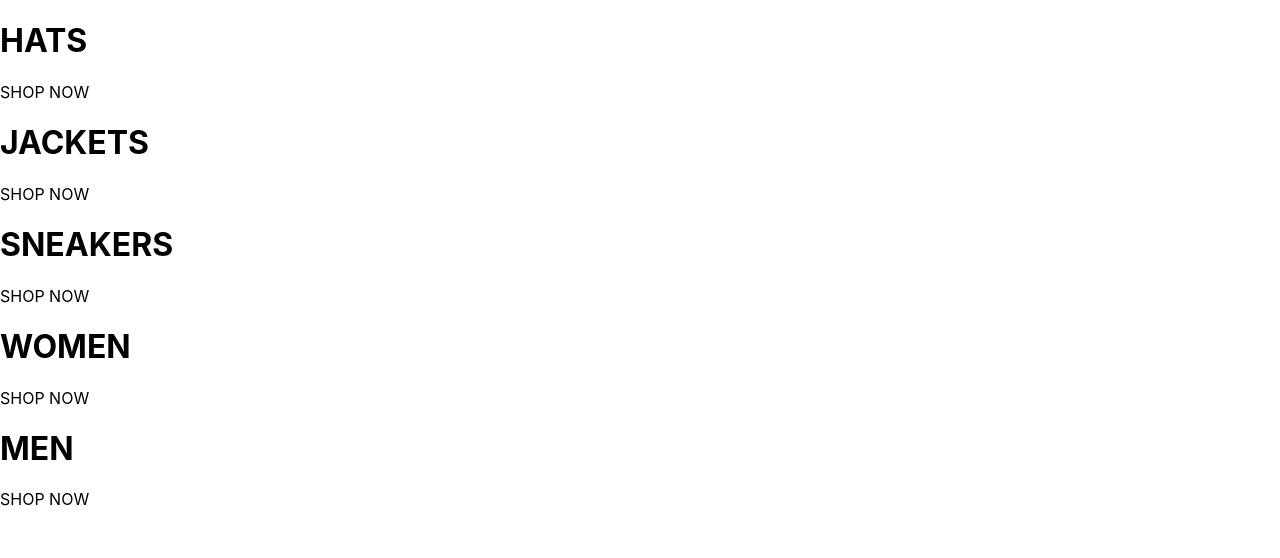
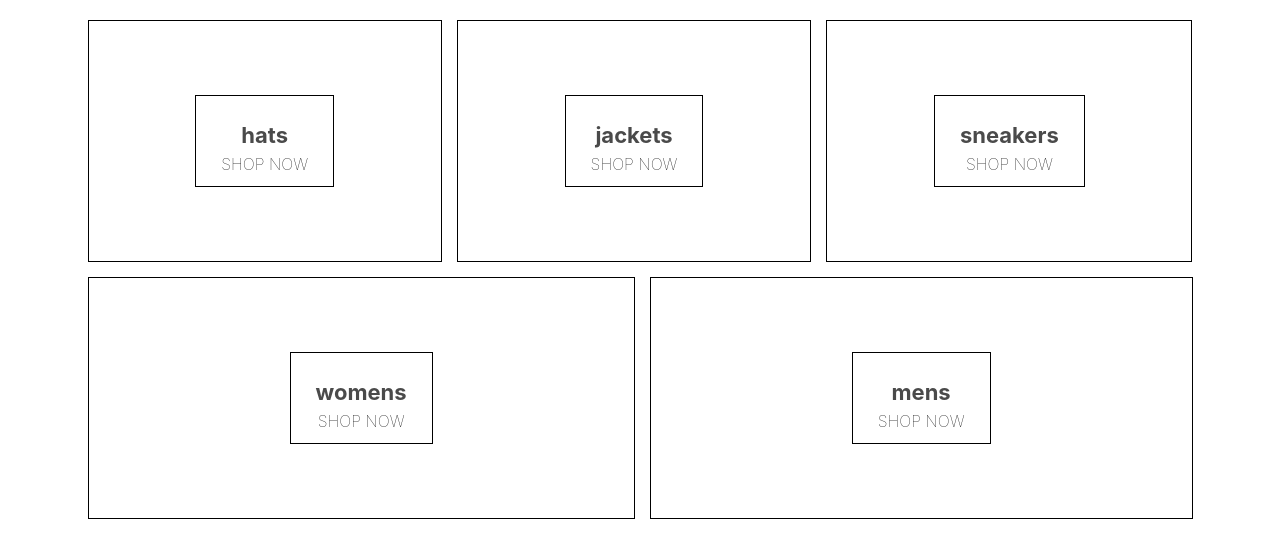
Before and after one commit to keralex/dressIt, a React (Create React App) app: page / in a window 1280 px wide. Shown: the top 558 px of the page. Built offline with nearby package versions, Linux system fonts and the light colour scheme.

Commit message:
structure

```diff
--- a/package.json
+++ b/package.json
@@ -3,6 +3,7 @@
   "version": "0.1.0",
   "private": true,
   "dependencies": {
+    "node-sass": "^4.13.0",
     "react": "^16.11.0",
     "react-dom": "^16.11.0",
     "react-scripts": "3.2.0"
--- a/src/App.js
+++ b/src/App.js
@@ -1,6 +1,6 @@
 import React from 'react';
 import './App.css';
-import HomePage from './pages/homePage.component';
+import HomePage from './pages/home-page/homePage.component';
 
 function App() {
   return(
--- /dev/null
+++ b/src/components/directory/Directory.component.jsx
@@ -0,0 +1,59 @@
+import React, { Component } from 'react';
+import MenuItem from '../menu-item/MenuItem.component';
+import './Directory.styles.scss';
+class Directory extends Component {
+    constructor(){
+        super();
+        this.state={
+           sections : [
+                {
+                  title: 'hats',
+                  imageUrl: 'https://i.ibb.co/cvpntL1/hats.png',
+                  id: 1,
+                  linkUrl: 'shop/hats'
+                },
+                {
+                  title: 'jackets',
+                  imageUrl: 'https://i.ibb.co/px2tCc3/jackets.png',
+                  id: 2,
+                  linkUrl: 'shop/jackets'
+                },
+                {
+                  title: 'sneakers',
+                  imageUrl: 'https://i.ibb.co/0jqHpnp/sneakers.png',
+                  id: 3,
+                  linkUrl: 'shop/sneakers'
+                },
+                {
+                  title: 'womens',
+                  imageUrl: 'https://i.ibb.co/GCCdy8t/womens.png',
+                  size: 'large',
+                  id: 4,
+                  linkUrl: 'shop/womens'
+                },
+                {
+                  title: 'mens',
+                  imageUrl: 'https://i.ibb.co/R70vBrQ/men.png',
+                  size: 'large',
+                  id: 5,
+                  linkUrl: 'shop/mens'
+                }
+              ]
+
+        }
+    }
+    render() {
+        return (
+                    <div className='directory-menu'>
+                        {
+                            this.state.sections.map(({title,imageUrl,id})=>(
+                                <MenuItem key={id} title={title}/>
+                            ))
+                        }
+                    </div>
+
+        );
+    }
+}
+
+export default Directory;
--- /dev/null
+++ b/src/components/directory/Directory.styles.scss
@@ -0,0 +1,6 @@
+.directory-menu {
+    width: 100%;
+    display: flex;
+    flex-wrap: wrap;
+    justify-content: space-between;
+  }
--- /dev/null
+++ b/src/components/menu-item/MenuItem.component.jsx
@@ -0,0 +1,12 @@
+import React from "react";
+import "./MenuItem.styles.scss";
+const MenuItem = ({ title }) => (
+  <div className="menu-item">
+    <div className="content">
+      <h1 className="title">{title}</h1>
+      <span className="subtitle">SHOP NOW</span>
+    </div>
+  </div>
+);
+
+export default MenuItem;
--- /dev/null
+++ b/src/components/menu-item/MenuItem.styles.scss
@@ -0,0 +1,40 @@
+.menu-item {
+    min-width: 30%;
+    height: 240px;
+    flex: 1 1 auto;
+    display: flex;
+    align-items: center;
+    justify-content: center;
+    border: 1px solid black;
+    margin: 0 7.5px 15px;
+
+    &:first-child {
+      margin-right: 7.5px;
+    }
+
+    &:last-child {
+      margin-left: 7.5px;
+    }
+
+    .content {
+      height: 90px;
+      padding: 0 25px;
+      display: flex;
+      flex-direction: column;
+      align-items: center;
+      justify-content: center;
+      border: 1px solid black;
+
+      .title {
+        font-weight: bold;
+        margin-bottom: 6px;
+        font-size: 22px;
+        color: #4a4a4a;
+      }
+
+      .subtitle {
+        font-weight: lighter;
+        font-size: 16px;
+      }
+    }
+  }
--- /dev/null
+++ b/src/pages/home-page/homePage.component.jsx
@@ -0,0 +1,15 @@
+import React, { Component } from "react";
+import Directory from "../../components/directory/Directory.component";
+import "./homepage.styles.scss";
+
+class HomePage extends Component {
+  render() {
+    return (
+        <div className="homepage">
+            <Directory/>
+        </div>
+    );
+  }
+}
+
+export default HomePage;
--- /dev/null
+++ b/src/pages/home-page/homepage.styles.scss
@@ -0,0 +1,53 @@
+.homepage {
+  display: flex;
+  flex-direction: column;
+  align-items: center;
+  padding: 20px 80px;
+}
+.directory-menu {
+  width: 100%;
+  display: flex;
+  flex-wrap: wrap;
+  justify-content: space-between;
+}
+
+.menu-item {
+  min-width: 30%;
+  height: 240px;
+  flex: 1 1 auto;
+  display: flex;
+  align-items: center;
+  justify-content: center;
+  border: 1px solid black;
+  margin: 0 7.5px 15px;
+
+  &:first-child {
+    margin-right: 7.5px;
+  }
+
+  &:last-child {
+    margin-left: 7.5px;
+  }
+
+  .content {
+    height: 90px;
+    padding: 0 25px;
+    display: flex;
+    flex-direction: column;
+    align-items: center;
+    justify-content: center;
+    border: 1px solid black;
+
+    .title {
+      font-weight: bold;
+      margin-bottom: 6px;
+      font-size: 22px;
+      color: #4a4a4a;
+    }
+
+    .subtitle {
+      font-weight: lighter;
+      font-size: 16px;
+    }
+  }
+}
--- a/src/pages/homePage.component.jsx
+++ /dev/null
@@ -1,46 +0,0 @@
-import React, { Component } from 'react';
-
-class HomePage extends Component {
-    render() {
-        return (
-            <div>
-                 <div className='homepage'>
-        <div className='directory-menu'>
-            <div className='menu-item'>
-                <div className='content'>
-                    <h1 className='title'>HATS</h1>
-                    <span className='subtitle'>SHOP NOW</span>
-                </div>
-            </div>
-            <div className='menu-item'>
-                <div className='content'>
-                    <h1 className='title'>JACKETS</h1>
-                    <span className='subtitle'>SHOP NOW</span>
-                </div>
-            </div>
-            <div className='menu-item'>
-                <div className='content'>
-                    <h1 className='title'>SNEAKERS</h1>
-                    <span className='subtitle'>SHOP NOW</span>
-                </div>
-            </div>
-            <div className='menu-item'>
-                <div className='content'>
-                    <h1 className='title'>WOMEN</h1>
-                    <span className='subtitle'>SHOP NOW</span>
-                </div>
-            </div>
-            <div className='menu-item'>
-                <div className='content'>
-                    <h1 className='title'>MEN</h1>
-                    <span className='subtitle'>SHOP NOW</span>
-                </div>
-            </div>
-        </div>
-    </div>
-            </div>
-        );
-    }
-}
-
-export default HomePage;
--- a/src/pages/homepage.styles.scss
+++ /dev/null
@@ -1,6 +0,0 @@
-.homepage {
-  display: flex;
-  flex-direction: column;
-  align-items: center;
-  padding: 20px 80px;
-}
```
Also changed, not shown: src/components/MenuItem.component.jsx (deleted, +0 -13 lines), 1 other file (tests, documents, lock files or other folders).
